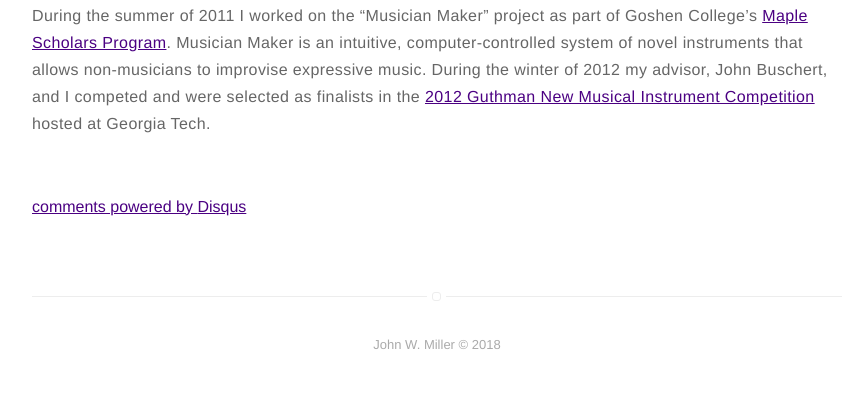
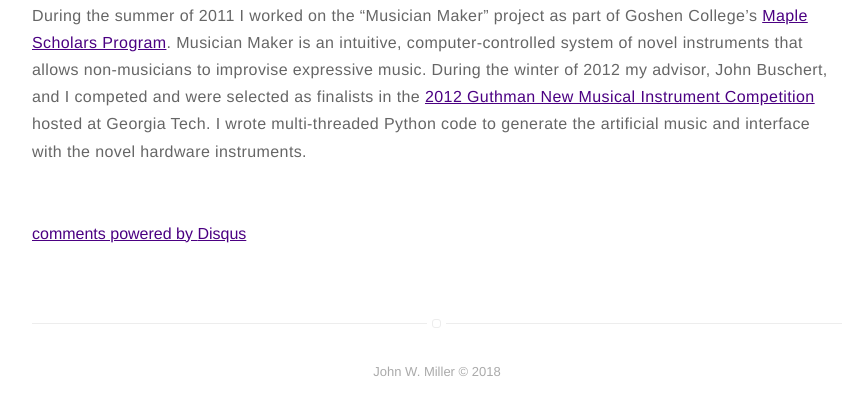
Before and after one commit to johnwmillr/johnwmillr.github.io, a Jekyll site: the page built from projects.markdown, in a window 1280 px wide and 900 px high, scrolled down 3710 px, cut to the strip 481-896 px from the top of the window. Shown: the whole strip, without its empty margins (203-1060 px from the left). Built offline with Jekyll 4.4.1, drawn with Linux system fonts in a browser that asks for light colours; comment, search, counter and statistics services are not loaded; before the commit the page ends 4583 px from its top, so only the background shows below that.

Commit message:
Update resume

```diff
--- a/projects.markdown
+++ b/projects.markdown
@@ -80,4 +80,4 @@ For Halloween 2016 I designed and built a MIDI drum machine costume. The costume
 ## [Musician Maker](https://www.goshen.edu/academics/2012/02/29/miller-and-buschert-finalists-in-guthman-competition/) -- **Summer 2011**
 [![Guthman](https://www.goshen.edu/wp-content/uploads/sites/2/2012/02/Guthman2012.jpg){:class="img-responsive" height="22%" width="22%"}](https://www.goshen.edu/academics/2012/02/29/miller-and-buschert-finalists-in-guthman-competition/)
 
-During the summer of 2011 I worked on the "Musician Maker" project as part of Goshen College's [Maple Scholars Program](https://www.goshen.edu/academics/maple-scholars/). Musician Maker is an intuitive, computer-controlled system of novel instruments that allows non-musicians to improvise expressive music. During the winter of 2012 my advisor, John Buschert, and I competed and were selected as finalists in the [2012 Guthman New Musical Instrument Competition](https://www.youtube.com/watch?v=5YQF2KTMRPs) hosted at Georgia Tech.
+During the summer of 2011 I worked on the "Musician Maker" project as part of Goshen College's [Maple Scholars Program](https://www.goshen.edu/academics/maple-scholars/). Musician Maker is an intuitive, computer-controlled system of novel instruments that allows non-musicians to improvise expressive music. During the winter of 2012 my advisor, John Buschert, and I competed and were selected as finalists in the [2012 Guthman New Musical Instrument Competition](https://www.youtube.com/watch?v=5YQF2KTMRPs) hosted at Georgia Tech. I wrote multi-threaded Python code to generate the artificial music and interface with the novel hardware instruments.
```
Also changed, not shown: 1 other file.
